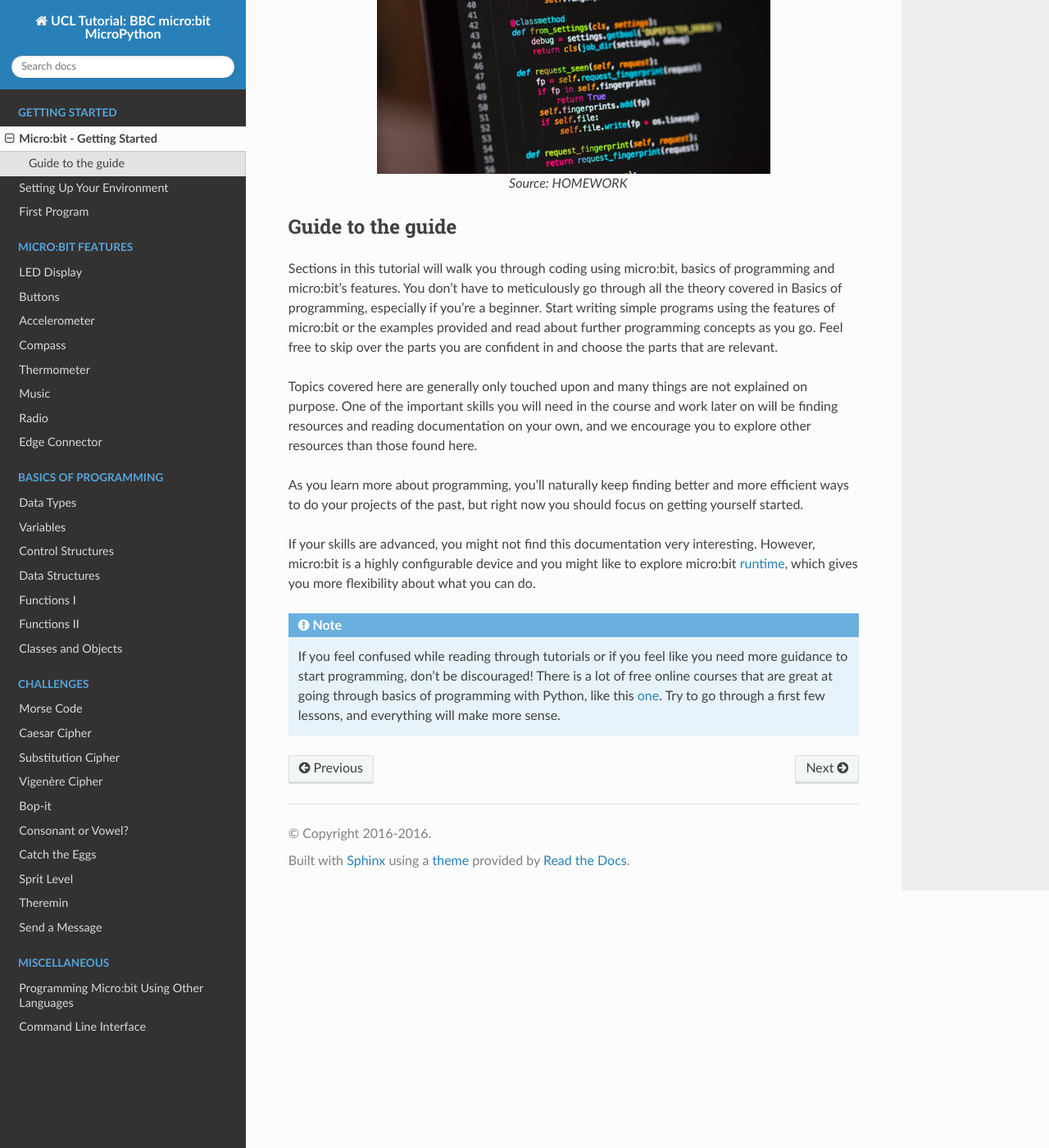
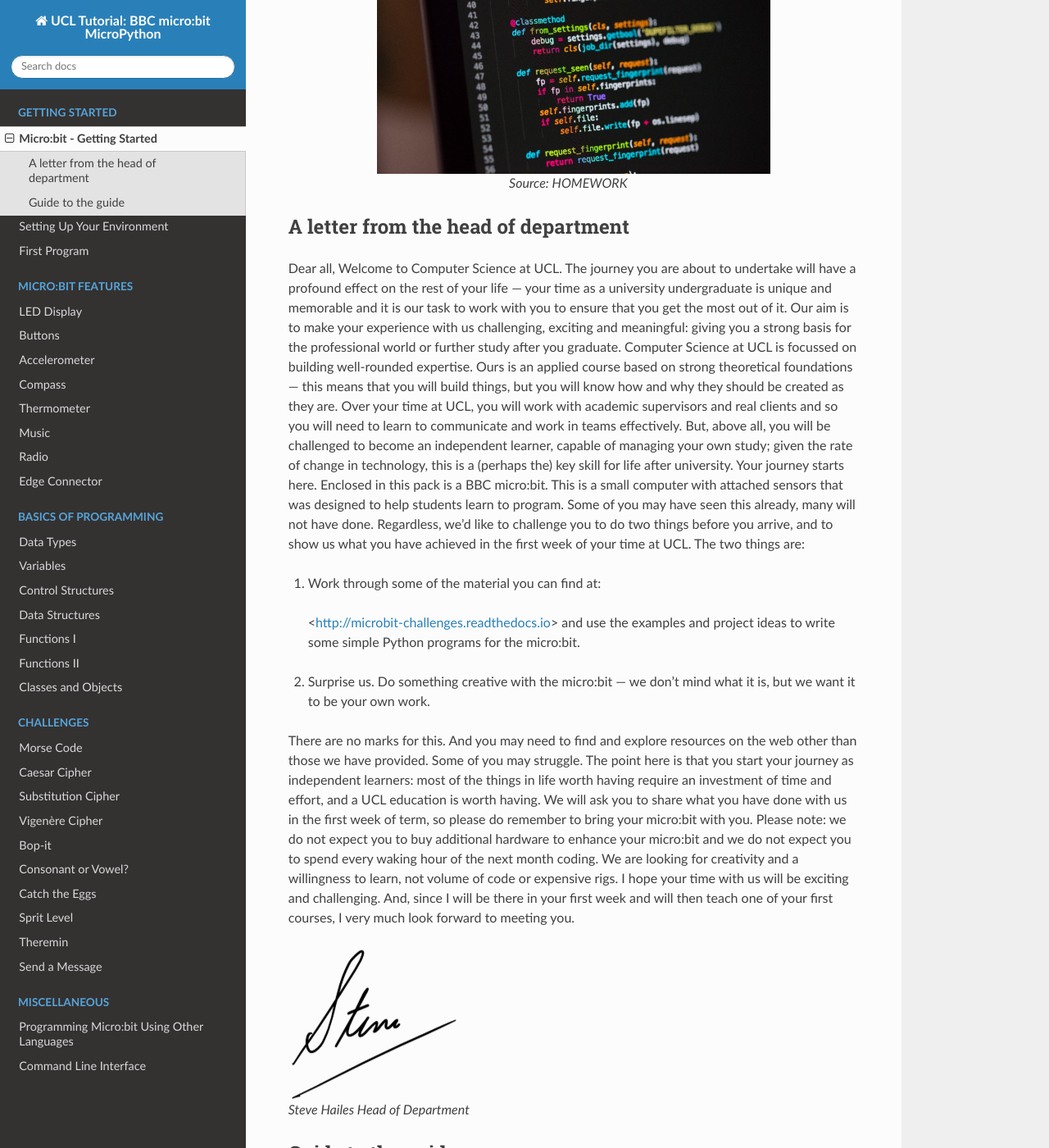
Before and after one commit to rharbird/microbit-challenges, a Sphinx documentation site: the page built from docs/source/introduction/getting_started.rst, in a window 1280 px wide and 1400 px high, scrolled down 1266 px. Shown: the whole window at 82% size. Built offline with Sphinx 7.4.7 and the Read the Docs theme 2.0.0, drawn with Linux system fonts in a browser that asks for light colours.

Commit message:
Modfy text

```diff
--- a/docs/source/introduction/getting_started.rst
+++ b/docs/source/introduction/getting_started.rst
@@ -38,6 +38,43 @@ writing a series of steps to be executed (it's an *imperative* language), as you
 
    Source: HOMEWORK
 
+A letter from the head of department
+=====================================
+
+Dear all,
+Welcome to Computer Science at UCL.
+The journey you are about to undertake will have a profound effect on the rest of your life — your time as a university undergraduate is unique and memorable and it is
+our task to work with you to ensure that you get the most out of it. Our aim is to make your experience with us challenging, exciting and meaningful: giving you a strong
+basis for the professional world or further study after you graduate.
+Computer Science at UCL is focussed on building well-rounded expertise. Ours is an applied course based on strong theoretical foundations — this means that you will
+build things, but you will know how and why they should be created as they are. Over your time at UCL, you will work with academic supervisors and real clients and so
+you will need to learn to communicate and work in teams effectively. But, above all, you will be challenged to become an independent learner, capable of managing your
+own study; given the rate of change in technology, this is a (perhaps the) key skill for life after university.
+Your journey starts here. Enclosed in this pack is a BBC micro:bit. This is a small computer with attached sensors that was designed to help students learn to program.
+Some of you may have seen this already, many will not have done. Regardless, we’d like to challenge you to do two things before you arrive, and to show us what you have
+achieved in the first week of your time at UCL. The two things are:
+
+1.	Work through some of the material you can find at:
+    <http://microbit-challenges.readthedocs.io>
+    and use the examples and project ideas to write some simple Python programs for the micro:bit.
+
+2.	Surprise us. Do something creative with the micro:bit — we don’t mind what it is, but we want it to be your own work.
+
+There are no marks for this. And you may need to find and explore resources on the web other than those we have provided. Some of you may struggle. The point here is
+that you start your journey as independent learners: most of the things in life worth having require an investment of time and effort, and a UCL education is worth
+having. We will ask you to share what you have done with us in the first week of term, so please do remember to bring your micro:bit with you.
+Please note: we do not expect you to buy additional hardware to enhance your micro:bit and we do not expect you to spend every waking hour of the next month coding. We
+are looking for creativity and a willingness to learn, not volume of code or expensive rigs.
+I hope your time with us will be exciting and challenging. And, since I will be there in your first week and will then teach one of your first courses, I very much look
+forward to meeting you.
+
+
+.. figure:: assets/signature_transparent.png
+
+    Steve Hailes
+    Head of Department
+
+
 Guide to the guide
 ===================
 
```
